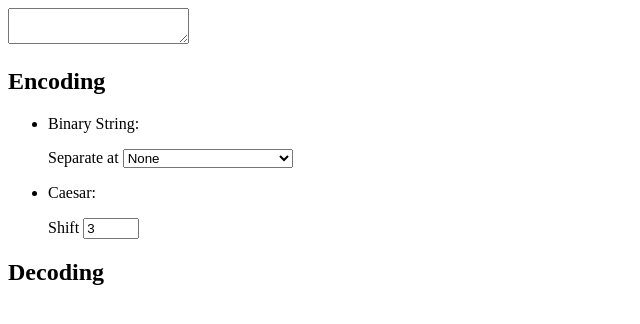
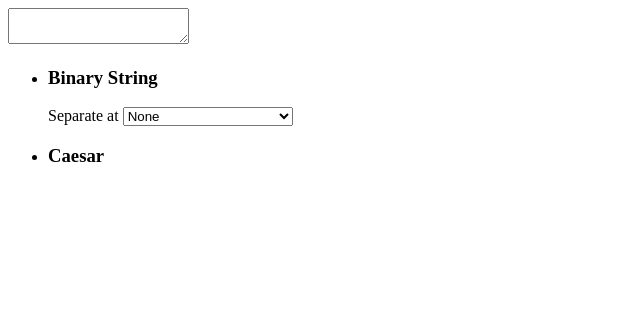
Before and after one commit to mocha8686/endec, a SvelteKit app: page / in a window 1280 px wide. Shown: the top 324 px of the page, without its empty margins (0-640 px from the left). Built offline with nearby package versions, Linux system fonts and the light colour scheme.

Commit message:
combine encode and decode

```diff
--- a/src/lib/Cipher.svelte
+++ /dev/null
@@ -1,7 +0,0 @@
-<script lang="ts">
-	export let name: string;
-	export let output: string;
-</script>
-
-<p>{name}: {output}</p>
-<slot />
--- a/src/lib/ciphers.ts
+++ b/src/lib/ciphers.ts
@@ -1,5 +1,4 @@
-import BinStringEncode from './ciphers/encoders/BinString.svelte';
-import Caesar from './ciphers/encoders/Caesar.svelte';
+import BinString from './components/ciphers/BinString.svelte';
+import Caesar from './components/ciphers/Caesar.svelte';
 
-export const encoders = [BinStringEncode, Caesar];
-export const decoders = [];
+export default [BinString, Caesar];
--- a/src/lib/ciphers/encoders/BinString.svelte
+++ /dev/null
@@ -1,41 +0,0 @@
-<script lang="ts">
-	import Cipher from '$lib/Cipher.svelte';
-
-	export let input: string;
-
-	let separate = 0;
-
-	$: output = binStringEncode(input, separate);
-
-	function binStringEncode(input: string, separate: number): string {
-		const encoder = new TextEncoder();
-		const bytes = encoder.encode(input);
-		const binString = Array.from(bytes)
-			.map((byte) => byte.toString(2).padStart(8, '0'))
-			.join('');
-
-		if (separate > 0) {
-			const thing = binString
-				.match(new RegExp(`.{1,${separate}}`, 'g'))
-				?.join(' ');
-			console.debug(thing);
-			return thing ?? '';
-		} else {
-			return binString;
-		}
-	}
-</script>
-
-<Cipher name="Binary String" {output}>
-	<label for="separate">Separate at</label>
-	<select bind:value={separate} id="separate">
-		<option value={0}>None</option>
-		<option value={4}>Every 4 bits</option>
-		{#each [1, 2, 3, 4, 8, 16] as numBytes}
-			<option value={numBytes * 8}
-				>Every {numBytes * 8} bits ({numBytes}
-				{numBytes === 1 ? 'byte' : 'bytes'})</option
-			>
-		{/each}
-	</select>
-</Cipher>
--- /dev/null
+++ b/src/lib/components/Cipher.svelte
@@ -0,0 +1,30 @@
+<script lang="ts">
+	export let name: string;
+
+	export let encoded: string | undefined | null = null;
+	export let decoded: string | undefined | null = null;
+</script>
+
+<div>
+	<h3>{name}</h3>
+
+	{#if encoded !== null}
+		<div class:disabled={encoded === undefined}>
+			{encoded}
+			<slot name="encoder-options" />
+		</div>
+	{/if}
+
+	{#if decoded !== null}
+		<div class:disabled={decoded === undefined}>
+			{decoded}
+			<slot name="decoder-options" />
+		</div>
+	{/if}
+</div>
+
+<style lang="scss">
+	.disabled {
+		background-color: gray;
+	}
+</style>
--- /dev/null
+++ b/src/lib/components/ciphers/BinString.svelte
@@ -0,0 +1,43 @@
+<script lang="ts">
+	import Cipher from '$lib/components/Cipher.svelte';
+
+	export let input: string;
+
+	let separate = 0;
+
+	$: encoded = binStringEncode(input, separate);
+
+	function binStringEncode(input: string, separate: number): string {
+		const encoder = new TextEncoder();
+		const bytes = encoder.encode(input);
+		const binString = Array.from(bytes)
+			.map((byte) => byte.toString(2).padStart(8, '0'))
+			.join('');
+
+		if (separate > 0) {
+			const thing = binString
+				.match(new RegExp(`.{1,${separate}}`, 'g'))
+				?.join(' ');
+			console.debug(thing);
+			return thing ?? '';
+		} else {
+			return binString;
+		}
+	}
+</script>
+
+<Cipher name="Binary String" {encoded}>
+	<svelte:fragment slot="encoder-options">
+		<label for="separate">Separate at</label>
+		<select bind:value={separate} id="separate">
+			<option value={0}>None</option>
+			<option value={4}>Every 4 bits</option>
+			{#each [1, 2, 3, 4, 8, 16] as numBytes}
+				<option value={numBytes * 8}
+					>Every {numBytes * 8} bits ({numBytes}
+					{numBytes === 1 ? 'byte' : 'bytes'})</option
+				>
+			{/each}
+		</select>
+	</svelte:fragment>
+</Cipher>
--- a/src/lib/ciphers/encoders/Caesar.svelte
+++ b/src/lib/components/ciphers/Caesar.svelte
@@ -1,11 +1,11 @@
 <script lang="ts">
-	import Cipher from '$lib/Cipher.svelte';
+	import Cipher from '$lib/components/Cipher.svelte';
 
 	export let input: string;
 
 	let shift = 3;
 
-	$: output = caesar(input, shift);
+	$: encoded = caesar(input, shift);
 
 	function caesar(input: string, shift: number): string {
 		const ALPHABETS = [
@@ -32,7 +32,7 @@
 	const mod = (n: number, m: number) => ((n % m) + m) % m;
 </script>
 
-<Cipher name="Caesar" {output}>
+<Cipher name="Caesar" {encoded}>
 	<label for="shift">Shift</label>
 	<input id="shift" type="number" min="0" max="26" bind:value={shift} />
 </Cipher>
--- a/src/routes/+page.svelte
+++ b/src/routes/+page.svelte
@@ -1,25 +1,15 @@
 <script lang="ts">
-	import { decoders, encoders } from '$lib/ciphers';
+	import ciphers from '$lib/ciphers';
 
 	let input = '';
 </script>
 
 <textarea bind:value={input} />
 
-<h2>Encoding</h2>
 <ul>
-	{#each encoders as Encoder}
+	{#each ciphers as Cipher}
 		<li>
-			<Encoder {input} />
+			<Cipher {input} />
 		</li>
 	{/each}
 </ul>
-
-<h2>Decoding</h2>
-<ul>
-	{#each decoders as Decoder}
-		<li>
-			<Decoder {input} />
-		</li>
-	{/each}
-</ul>
```
